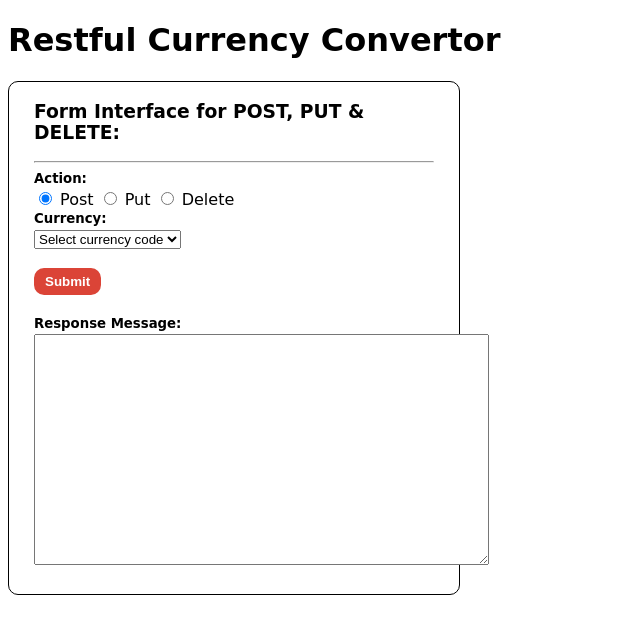
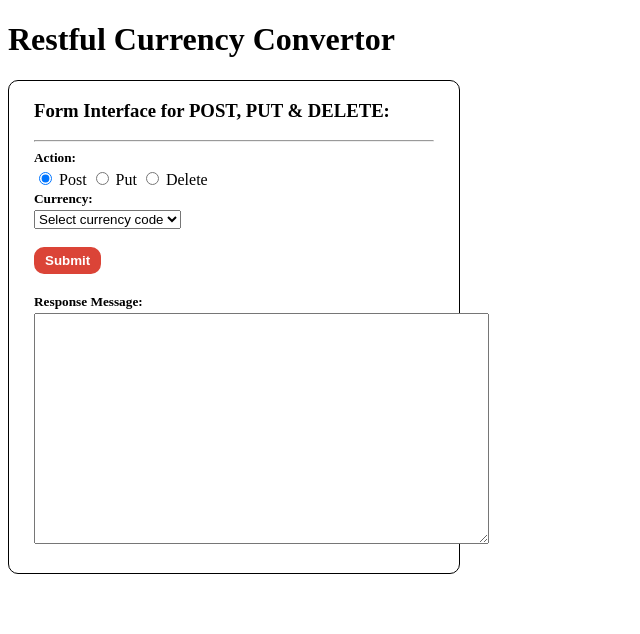
Before and after one commit to MartynFitzgerald/UWE-ATWD-Restful-Currency-Convertor-API, a PHP site: page /update.html in a window 1280 px wide. Shown: the top 634 px of the page, without its empty margins (0-640 px from the left). Run offline with PHP 8.4, Linux system fonts and the light colour scheme.

Commit message:
Changing font family

```diff
--- a/atwd1/assignment/css/styles.css
+++ b/atwd1/assignment/css/styles.css
@@ -1,5 +1,5 @@
 body{
-    font-family: "Comic Sans MS", cursive, sans-serif;
+    font-family: "Times New Roman", Times, serif;
 }
 h5 {
     margin-bottom: 2.5px;
```
